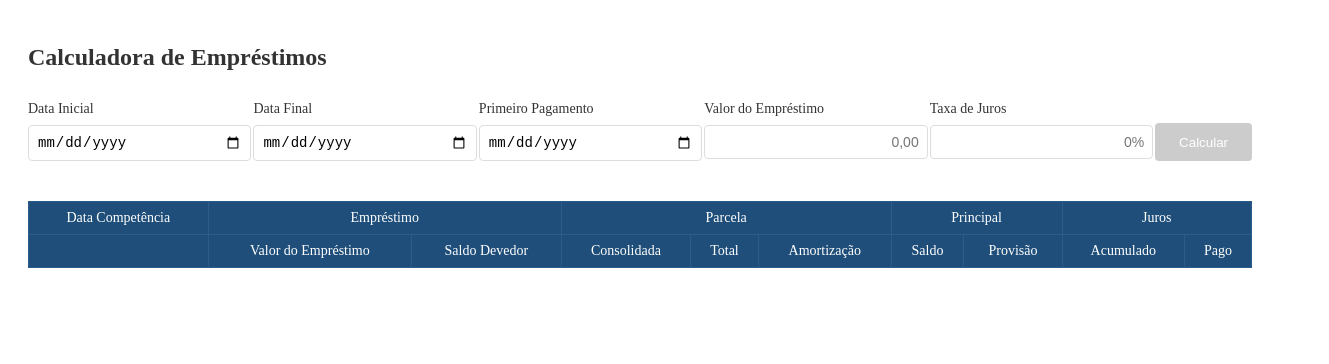
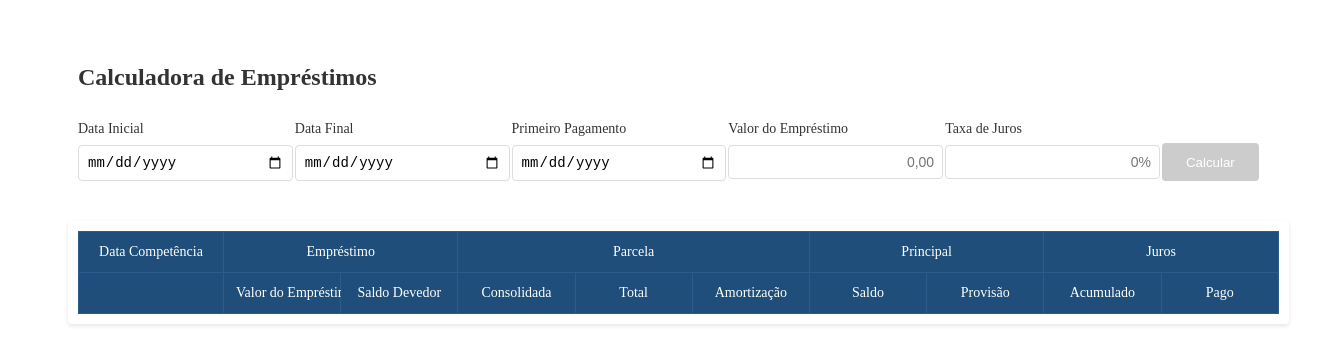
Before and after one commit to Criscomph/calculadora, an Angular app in the folder calculadora/: page / in a window 1280 px wide. Shown: the top 364 px of the page, 1329 px wide, since content can reach past the window. Built offline with nearby package versions, Linux system fonts and the light colour scheme.

Commit message:
ajustes grid

```diff
--- a/calculadora/src/app/calculadora/calculadora.component.scss
+++ b/calculadora/src/app/calculadora/calculadora.component.scss
@@ -1,12 +1,15 @@
 .calculator-container {
-  padding: 20px;
-  max-width: 100%;
+  padding: 40px 60px;
+  width: 95%;
+  max-width: 1600px;
   margin: 0 auto;
+  overflow-x: hidden;
 
   h1 {
     margin-bottom: 30px;
     font-size: 24px;
     color: #333;
+    padding-left: 10px;
   }
 }
 
@@ -15,6 +18,7 @@
   grid-template-columns: repeat(5, 1fr) auto;
   gap: 20px;
   margin-bottom: 40px;
+  padding: 0 10px;
 
   .input-field {
     label {
@@ -67,24 +71,33 @@
   width: 100%;
   overflow-x: auto;
   margin-top: 20px;
+  background-color: white;
+  border-radius: 4px;
+  box-shadow: 0 2px 4px rgba(0, 0, 0, 0.1);
+  padding: 10px;
 
   table {
     width: 100%;
     border-collapse: collapse;
     font-size: 14px;
+    table-layout: fixed;
 
     th {
       border: 1px solid #2a5d8c;
-      padding: 8px;
+      padding: 12px;
       background-color: #1e4e79;
       color: white;
       font-weight: normal;
       white-space: nowrap;
+      position: sticky;
+      top: 0;
+      z-index: 1;
     }
 
     .data-header {
       text-align: center;
       background-color: #1e4e79;
+      width: 120px;
     }
 
     .group-header {
@@ -96,18 +109,21 @@
       text-align: center;
       background-color: #1e4e79;
       font-weight: normal;
+      min-width: 120px;
     }
 
     td {
       border: 1px solid #ddd;
-      padding: 8px;
+      padding: 12px;
       text-align: right;
       white-space: nowrap;
       background-color: white;
+      min-width: 120px;
     }
 
     .date-cell {
       text-align: center;
+      width: 120px;
     }
 
     tbody {
@@ -134,6 +150,10 @@
 
 // Responsive adjustments
 @media screen and (max-width: 1200px) {
+  .calculator-container {
+    padding: 20px 30px;
+  }
+
   .input-container {
     grid-template-columns: repeat(3, 1fr);
 
@@ -146,8 +166,13 @@
 }
 
 @media screen and (max-width: 768px) {
+  .calculator-container {
+    padding: 15px;
+  }
+
   .input-container {
     grid-template-columns: 1fr;
+    padding: 0;
 
     .calculate-btn {
       width: 100%;
--- a/calculadora/src/app/calculadora/calculadora.component.ts
+++ b/calculadora/src/app/calculadora/calculadora.component.ts
@@ -1,4 +1,4 @@
-import { Component, ChangeDetectionStrategy, ChangeDetectorRef } from '@angular/core';
+import { Component, ChangeDetectionStrategy, ChangeDetectorRef, AfterViewInit } from '@angular/core';
 import { FormsModule } from '@angular/forms';
 import { CommonModule } from '@angular/common';
 import { HttpClientModule } from '@angular/common/http';
@@ -11,10 +11,9 @@ import { InstallmentDTO } from '../models/loan-calculation.model';
   styleUrls: ['./calculadora.component.scss'],
   standalone: true,
   imports: [FormsModule, CommonModule, HttpClientModule],
-  providers: [LoanCalculatorService],
-  changeDetection: ChangeDetectionStrategy.OnPush
+  providers: [LoanCalculatorService]
 })
-export class CalculadoraComponent {
+export class CalculadoraComponent implements AfterViewInit {
   dataInicial: string = '';
   dataFinal: string = '';
   primeiroPagamento: string = '';
@@ -29,6 +28,11 @@ export class CalculadoraComponent {
     private loanCalculatorService: LoanCalculatorService,
     private cdr: ChangeDetectorRef
   ) {}
+
+  ngAfterViewInit() {
+    // Força a detecção de mudanças após a view ser inicializada
+    this.cdr.detectChanges();
+  }
 
   formatarValorEmprestimo(valor: string) {
     // Remove todos os caracteres não numéricos
@@ -129,8 +133,12 @@ export class CalculadoraComponent {
     this.loanCalculatorService.calculateLoan(calculationData)
       .subscribe({
         next: (response) => {
-          this.resultados = response;
-          this.cdr.markForCheck();
+          // Cria uma nova referência do array para garantir a detecção de mudanças
+          this.resultados = [...response];
+          // Força a detecção de mudanças imediatamente
+          setTimeout(() => {
+            this.cdr.detectChanges();
+          });
         },
         error: (error) => {
           console.error('Erro ao calcular empréstimo:', error);
```
